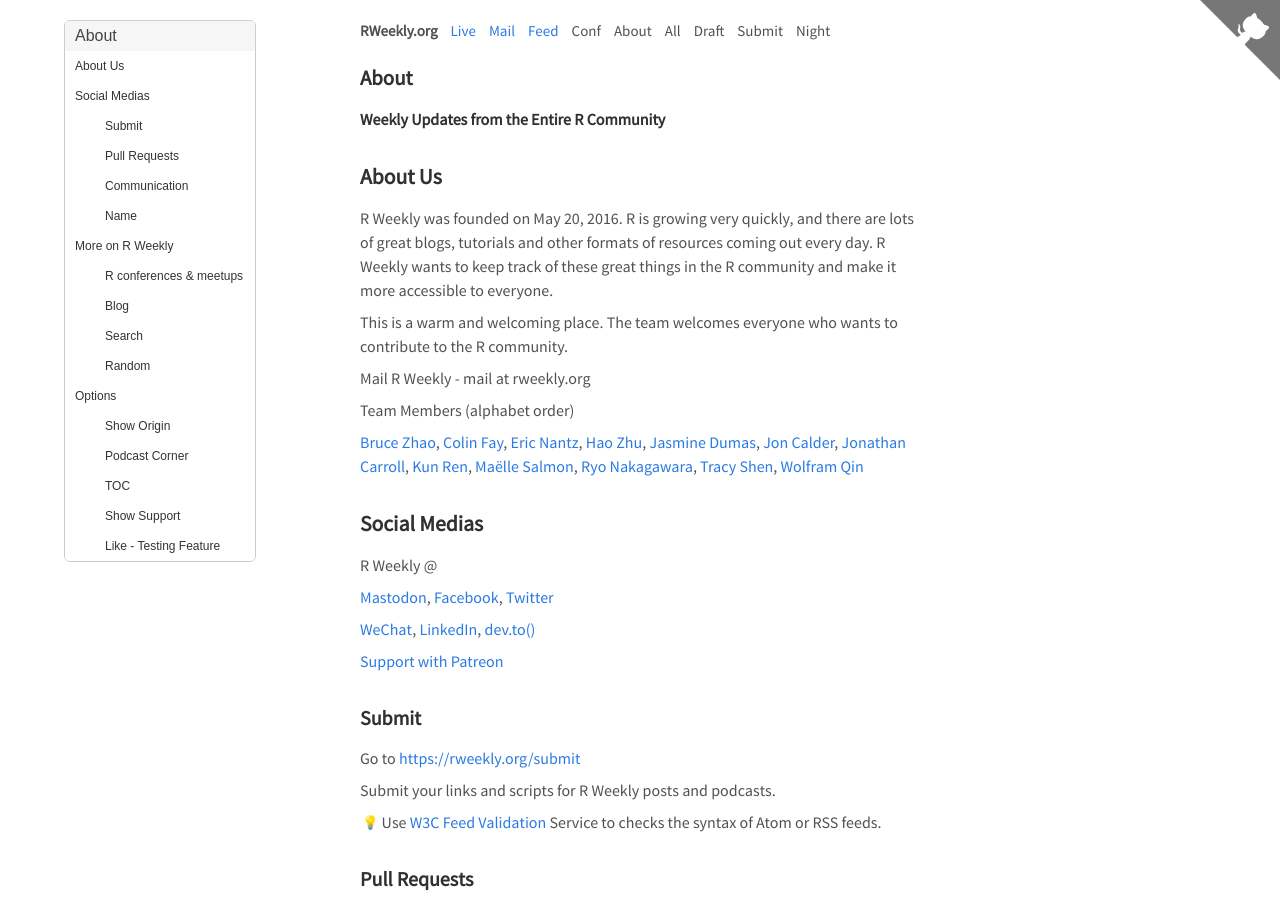
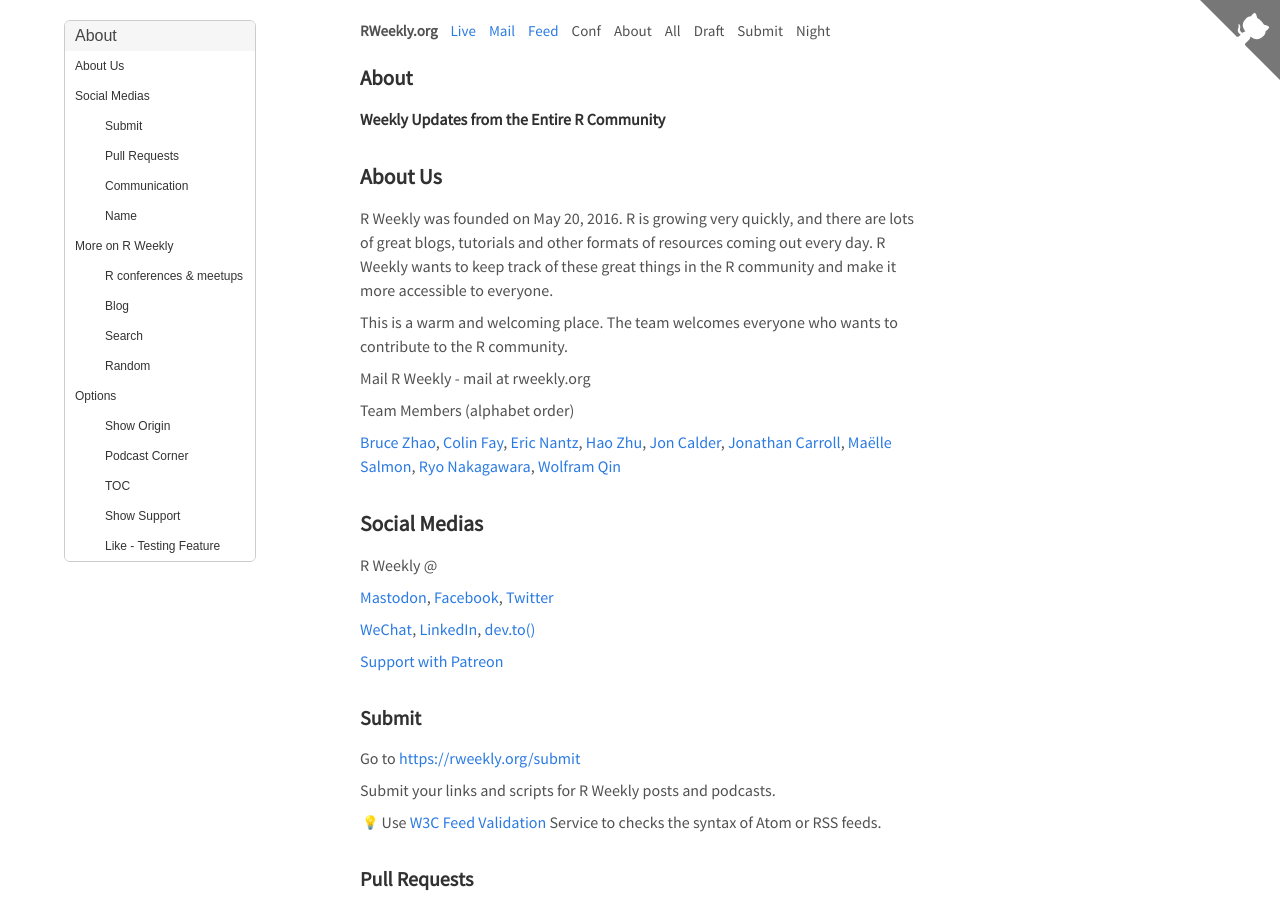
Before and after one commit to rweekly/rweekly.org, a Jekyll site: the page built from about.md, in a window 1280 px wide and 900 px high. Built offline with Jekyll 4.4.1, drawn with Linux system fonts in a browser that asks for light colours; emoji names are drawn with the system emoji font; comment, search, counter and statistics services are not loaded.

Commit message:
Update member list

```diff
--- a/about.md
+++ b/about.md
@@ -15,7 +15,7 @@
 
 Team Members (alphabet order)
 
-[Bruce Zhao](https://github.com/BruceZhaoR), [Colin Fay](https://github.com/ColinFay), [Eric Nantz](https://github.com/thercast), [Hao Zhu](https://github.com/haozhu233), [Jasmine Dumas](https://github.com/jasduma), [Jon Calder](https://github.com/jonmcalder), [Jonathan Carroll](https://github.com/jonocarroll), [Kun Ren](https://github.com/renkun-ken), [Maëlle Salmon](https://github.com/maelle), [Ryo Nakagawara](https://github.com/Ryo-N7), [Tracy Shen](https://github.com/tbs17/), [Wolfram Qin](https://github.com/qinwf)
+[Bruce Zhao](https://github.com/BruceZhaoR), [Colin Fay](https://github.com/ColinFay), [Eric Nantz](https://github.com/thercast), [Hao Zhu](https://github.com/haozhu233), [Jon Calder](https://github.com/jonmcalder), [Jonathan Carroll](https://github.com/jonocarroll), [Maëlle Salmon](https://github.com/maelle), [Ryo Nakagawara](https://github.com/Ryo-N7), [Wolfram Qin](https://github.com/qinwf)
 
 ## Social Medias
 
```
